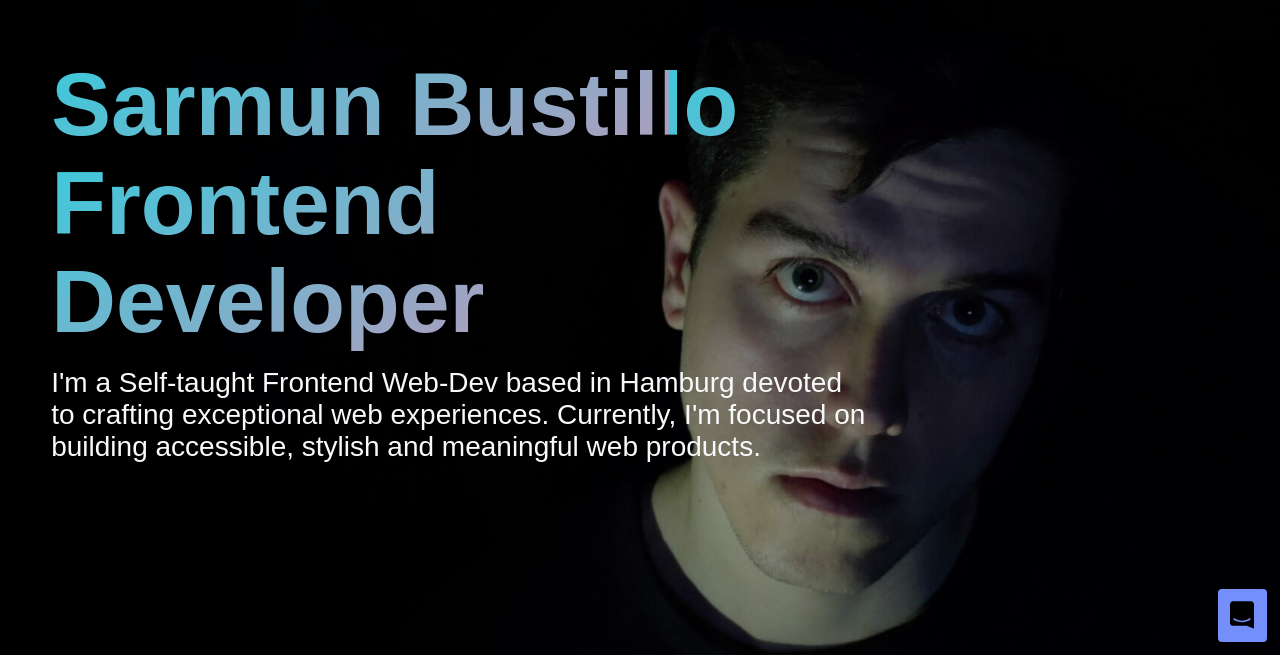
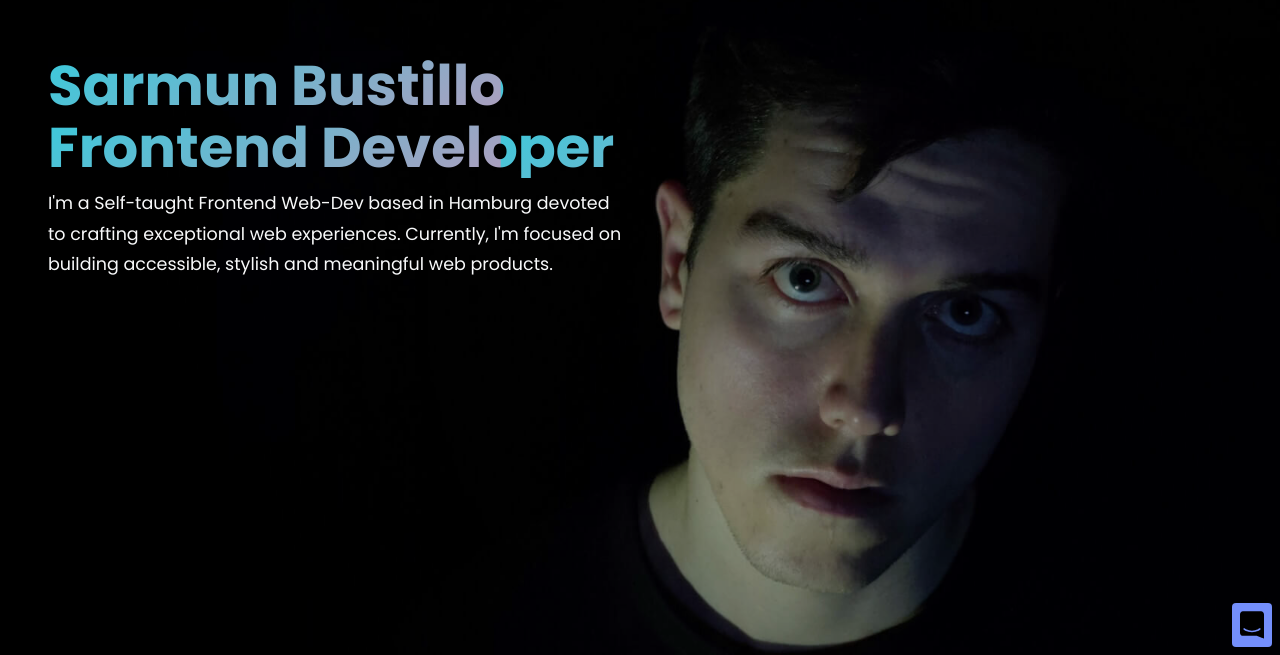
Before and after one commit to Sarmunbustillo/Portfolio-2.0, a Next.js app: page / in a window 1280 px wide. Shown: the part 145-800 px from the top of the page. Built offline with nearby package versions, Linux system fonts and the light colour scheme.

Commit message:
Self hosting Fonts

```diff
--- a/components/Page.tsx
+++ b/components/Page.tsx
@@ -3,12 +3,32 @@ import { createGlobalStyle } from 'styled-components';
 import { mediaQueries } from '../lib/mediaQueries';
 
 const GlobalStyles = createGlobalStyle`
+ @font-face {
+    font-family: 'Poppins';
+    src: url('/fonts/Poppins-Regular.woff2') format('woff2');
+    font-style: normal;
+    font-weight: 400;
+    font-display: optional;
+    unicode-range: U+0000-00FF, U+0131, U+0152-0153, U+02BB-02BC, U+02C6, U+02DA,
+        U+02DC, U+2000-206F, U+2074, U+20AC, U+2122, U+2191, U+2193, U+2212,
+        U+2215, U+FEFF, U+FFFD;
+}
 
+@font-face {
+    font-family: 'Poppins';
+    src: url('/fonts/Poppins-Bold.woff2') format('woff2');
+    font-style: normal;
+    font-weight: 700;
+    font-display: optional;
+    unicode-range: U+0000-00FF, U+0131, U+0152-0153, U+02BB-02BC, U+02C6, U+02DA,
+        U+02DC, U+2000-206F, U+2074, U+20AC, U+2122, U+2191, U+2193, U+2212,
+        U+2215, U+FEFF, U+FFFD;
+}
 :root {
     /* Font */
     --font-mono: Dank Mono, Operator Mono, Inconsolata, Fira Mono, ui-monospace,
     SF Mono, Monaco, Droid Sans Mono, Source Code Pro, monospace;
-    /* --font-family:  'Poppins', sans-serif; */
+    --font-family:  'Poppins', sans-serif;
     --font-size: 62.5%; /*16px*/
     --font-weight-1: 100;
     --font-weight-2: 200;
@@ -234,9 +254,7 @@ const GlobalStyles = createGlobalStyle`
 
   html {
     box-sizing: border-box;
-    /* font-family: var(--font-family); */
-    line-height:var(--line-height);
-    font-weight: 400;
+ font-size: var(--font-size);
 
     overflow-x: hidden;
   }
@@ -258,6 +276,10 @@ const GlobalStyles = createGlobalStyle`
     --line-height: 1.75;
     background-color: var(--brand-dark);
     color : var( --light-color-text);
+    font-family: var(--font-family);
+    font-family: var(--font-family);
+    line-height:var(--line-height);
+    font-weight: 400;
     /* background-image: url('/images/glasses.jpg'); */
     background-size: cover;
     background-repeat: no-repeat;
@@ -268,10 +290,15 @@ const GlobalStyles = createGlobalStyle`
   }
 
   ::selection {
-  background: var(--brand-light);
-  color:var(--indigo-9) ;
+  background: rgba(255, 255, 255, 0.301);
+  color:var(--highlight) ;
 }
-
+p , li, a {
+  ::selection {
+  background: var(--highlight) ;
+  color: var(--dark-color-text)
+}
+}
   #__next > div  {
     display: grid;
     grid-template-columns: var(--size-fluid-4) 1fr var(--size-fluid-4);
@@ -280,11 +307,8 @@ const GlobalStyles = createGlobalStyle`
 
     > * {
       grid-column: 2;
-
     }
   }
-
-
 
   h1 {
     font-size: var( --font-size-fluid-4);
--- a/pages/_app.tsx
+++ b/pages/_app.tsx
@@ -1,5 +1,4 @@
 import { AppProps } from 'next/app';
-import '../styles/global.css';
 
 import Page from '../components/Page';
 
--- a/styles/global.css
+++ /dev/null
@@ -1,32 +0,0 @@
-@font-face {
-    font-family: 'Poppins', sans-serif;
-    src: url('/fonts/Poppins-Regular.woff2') format('woff2');
-    font-style: normal;
-    font-weight: 400;
-    font-display: optional;
-    unicode-range: U+0000-00FF, U+0131, U+0152-0153, U+02BB-02BC, U+02C6, U+02DA,
-        U+02DC, U+2000-206F, U+2074, U+20AC, U+2122, U+2191, U+2193, U+2212,
-        U+2215, U+FEFF, U+FFFD;
-}
-
-@font-face {
-    font-family: 'Poppins', sans-serif;
-    src: url('/fonts/Poppins-Bold.woff2') format('woff2');
-    font-style: normal;
-    font-weight: 700;
-    font-display: optional;
-    unicode-range: U+0000-00FF, U+0131, U+0152-0153, U+02BB-02BC, U+02C6, U+02DA,
-        U+02DC, U+2000-206F, U+2074, U+20AC, U+2122, U+2191, U+2193, U+2212,
-        U+2215, U+FEFF, U+FFFD;
-}
-
-body {
-    font-family: 'Poppins', sans-serif;
-}
-* {
-    font-family: inherit;
-}
-
-body {
-    background-color: #000000;
-}
```
Also changed, not shown: next.config.js (+4 -4 lines), 1 other file (tests, documents, lock files or other folders).
